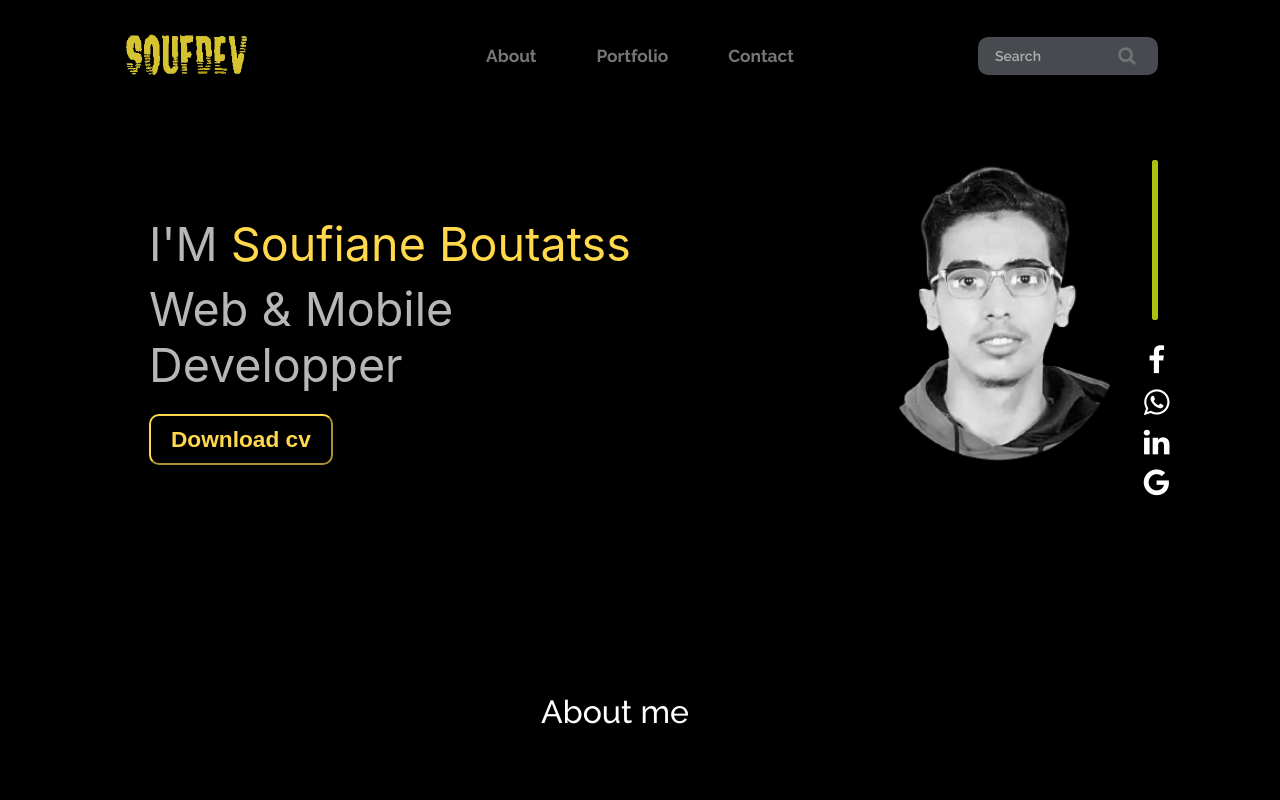
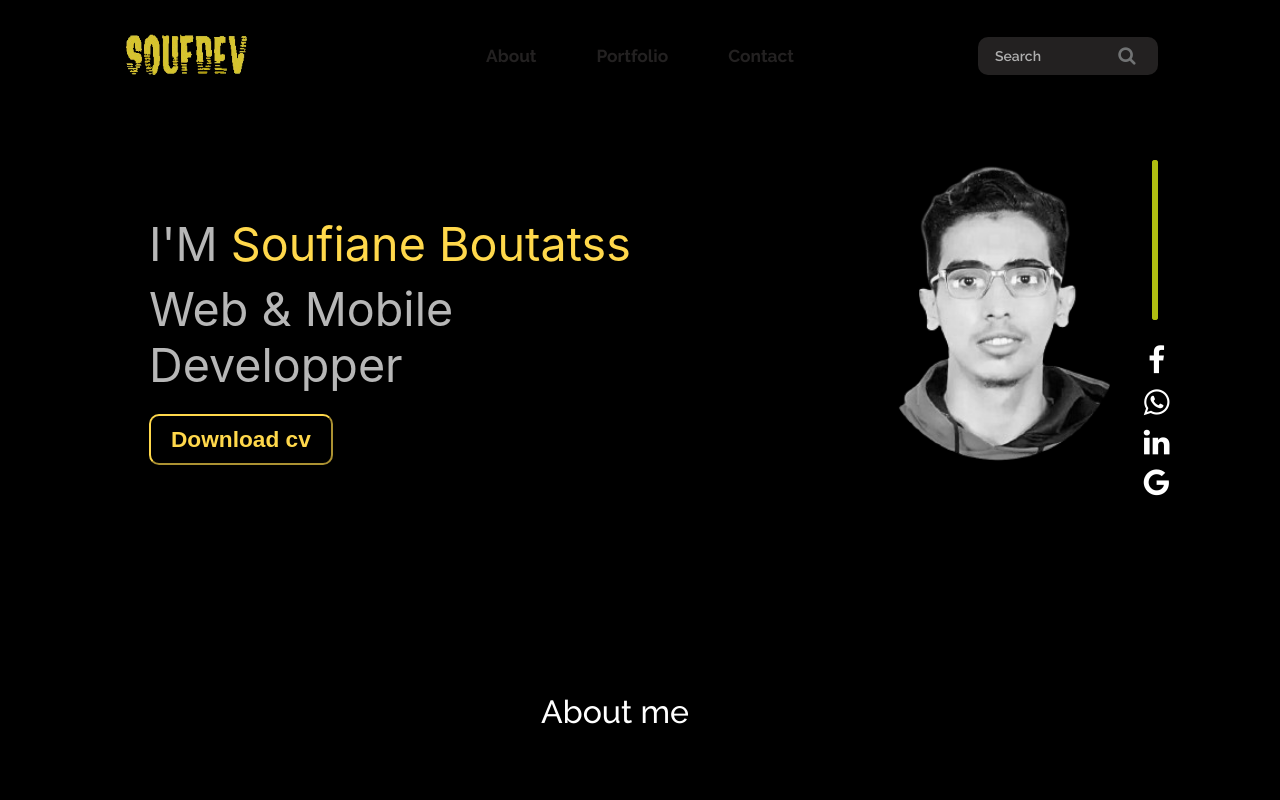
Before and after one commit to soufiane2001/soufianecv, a React (Create React App) app: page / in a window 1280 px wide. Shown: the top 800 px of the page. Built offline with nearby package versions, Linux system fonts and the light colour scheme.

Commit message:
Update style.css

```diff
--- a/src/header/style.css
+++ b/src/header/style.css
@@ -22,7 +22,7 @@ ul li {
     font-size: 13pt;
     font-weight: 500;
     margin-left: 10px;
-    color: rgb(118, 118, 118);
+    color: #232121;
     list-style: none;
     font-family: "Raleway", sans-serif;
     font-weight: 700;
@@ -38,7 +38,7 @@ ul li:hover {
     display: flex;
     justify-content:space-around;
     align-items: center;
-    background-color: #474a4f;
+    background-color: #232121;
     border-radius: 10px;
     padding: 10px 15px;
     width: 150px;
```
